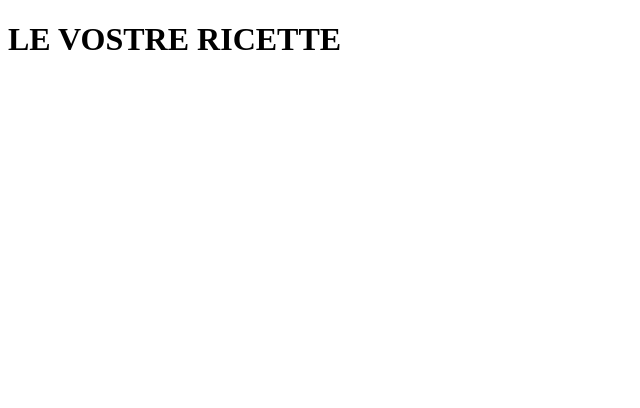
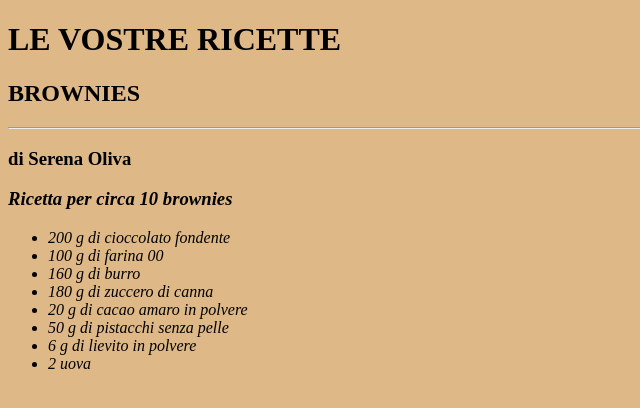
Before and after one commit to WebHeroSchool/Brownies, a plain HTML site: page index.html in a window 1280 px wide. Shown: the whole page, without its empty margins (0-640 px from the left). Drawn offline with Linux system fonts and the light colour scheme.

Commit message:
add css file

```diff
--- a/index.html
+++ b/index.html
@@ -2,13 +2,30 @@
 <html lang="en">
 <head>
     <title>Brownies</title>
+    <link rel="stylesheet" type="text/css" href="style.css">
 </head>
 <body>
 <header>
     <h1>LE VOSTRE RICETTE</h1>
 </header>
-<section></section>
-<section></section>
+<section>
+    <h2><b>BROWNIES</b></h2>
+    <hr>
+    <h3>di Serena Oliva</h3>
+</section>
+<section>
+<h3><em>Ricetta per circa 10 brownies</em></h3>
+        <ul>
+        <li>200 g di cioccolato fondente</li>
+        <li>100 g di farina 00</li>
+        <li>160 g di burro</li>
+        <li>180 g di zuccero di canna</li>
+        <li>20 g di cacao amaro in polvere</li>
+        <li>50 g di pistacchi senza pelle</li>
+        <li>6 g di lievito in polvere</li>
+        <li>2 uova</li>
+    </ul>
+</section>
 <section>
     <article>
         <p>
--- /dev/null
+++ b/style.css
@@ -0,0 +1,6 @@
+body{
+    background: burlywood;
+}
+ul{
+    font-style: italic;
+}
```
